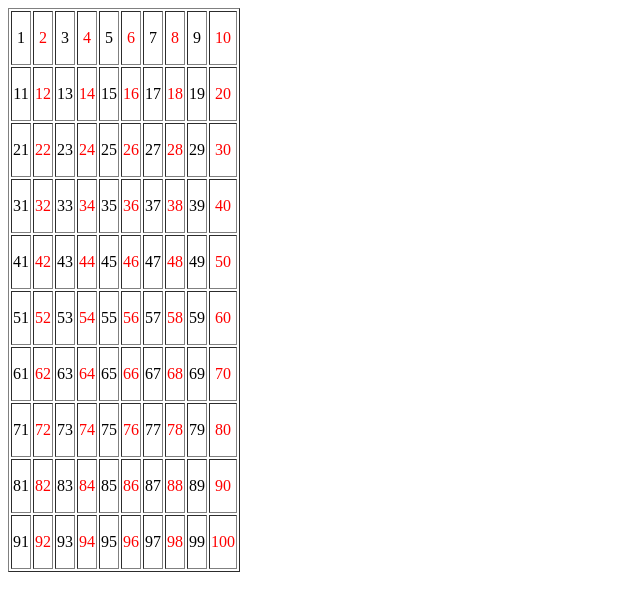
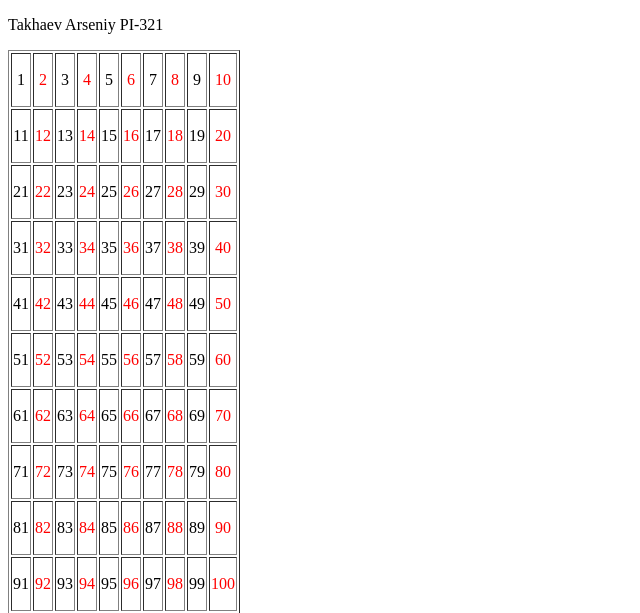
Before and after one commit to Quja11/PHP-Takhaev, a PHP site: page /lab-2-10.php in a window 1280 px wide. Shown: the top 613 px of the page, without its empty margins (0-640 px from the left). Run offline with PHP 8.4, Linux system fonts and the light colour scheme.

Commit message:
fix problems, add name to files

```diff
--- a/www/index.php
+++ b/www/index.php
@@ -1,3 +1,4 @@
+<p>the work was done by Takhaev Arseny PI-321</p>
 <p>Date and time:
 </p>
 <?php
--- a/www/lab-1-1.php
+++ b/www/lab-1-1.php
@@ -1,3 +1,4 @@
+<p>Takhaev Arseniy PI-321</p>
 <?php
 $var1 = '3';
 $var2 = 5;
--- a/www/lab-1-2.php
+++ b/www/lab-1-2.php
@@ -1,3 +1,4 @@
+<p>Takhaev Arseniy PI-321</p>
 <p><b>Arithmetic operations</b></p>
 <p>
 <?php
--- a/www/lab-2-10.php
+++ b/www/lab-2-10.php
@@ -6,7 +6,7 @@
 
 
 <body>
-
+<p>Takhaev Arseniy PI-321</p>
 
 <table border="1">
 
--- a/www/lab-2-2.php
+++ b/www/lab-2-2.php
@@ -1,3 +1,4 @@
+<p>Takhaev Arseniy PI-321</p>
 <p>Greatest Number: </p>
 <p>
 
```
Also changed, not shown: 1 other file.
